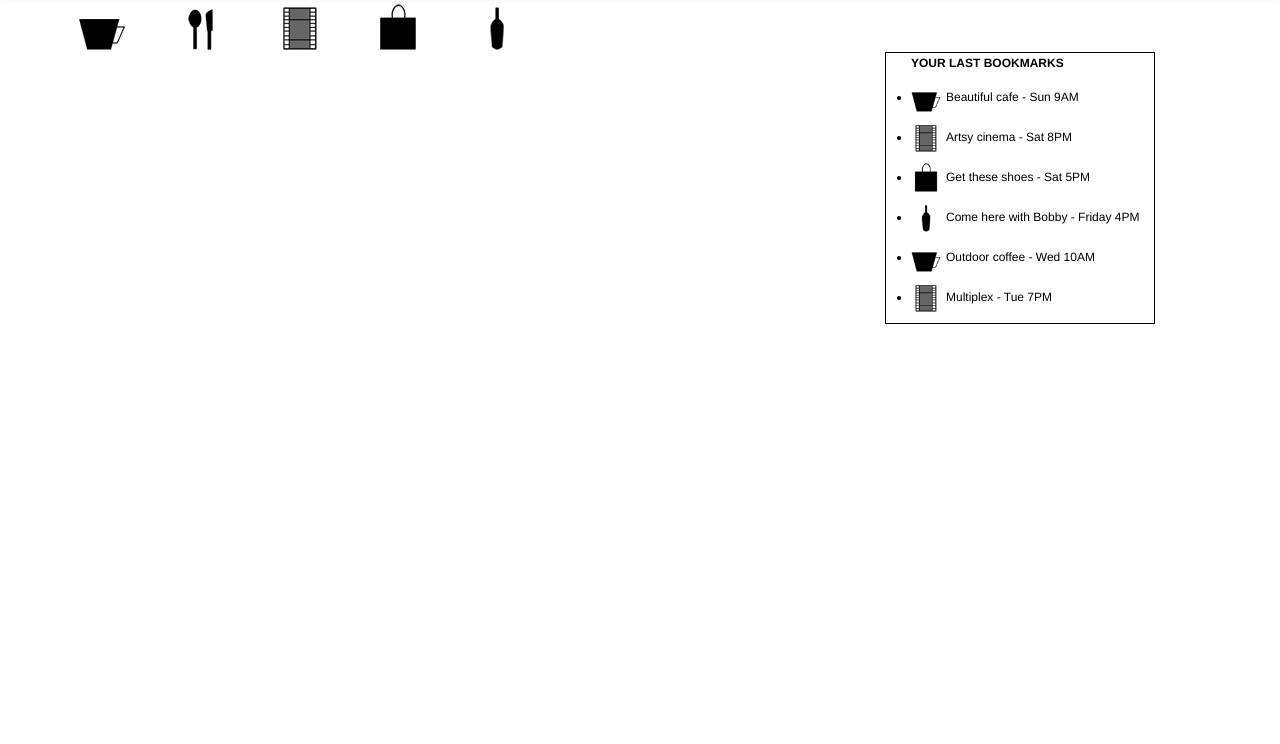
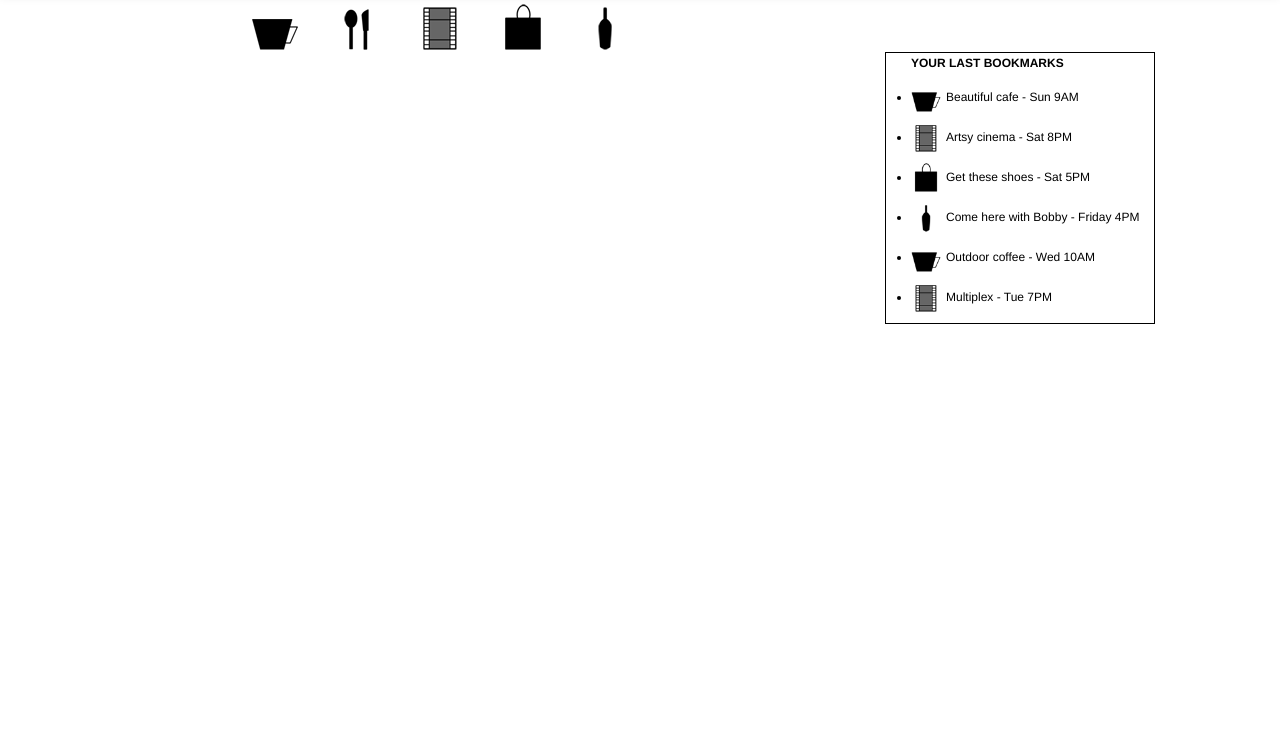
Before and after one commit to yatanblu/geobook, a plain HTML site: page index.html in a window 1280 px wide. Shown: the part 56-800 px from the top of the page. Drawn offline with nearby package versions, Linux system fonts and the light colour scheme; some packages are replaced by stand-ins of ours.

Commit message:
Centered category icons

```diff
--- a/index.html
+++ b/index.html
@@ -58,7 +58,7 @@
 
         <div class="container">
             <div class="row-fluid">
-                    <div id="filters">
+                    <div id="filters" class="span8" style="text-align:center">
                         <a href="#"><img src="img/cupmini.png"></a>
                         <a href="#"><img src="img/diningmini.png"></a>
                         <a href="#"><img src="img/moviemini.png"></a>
```
